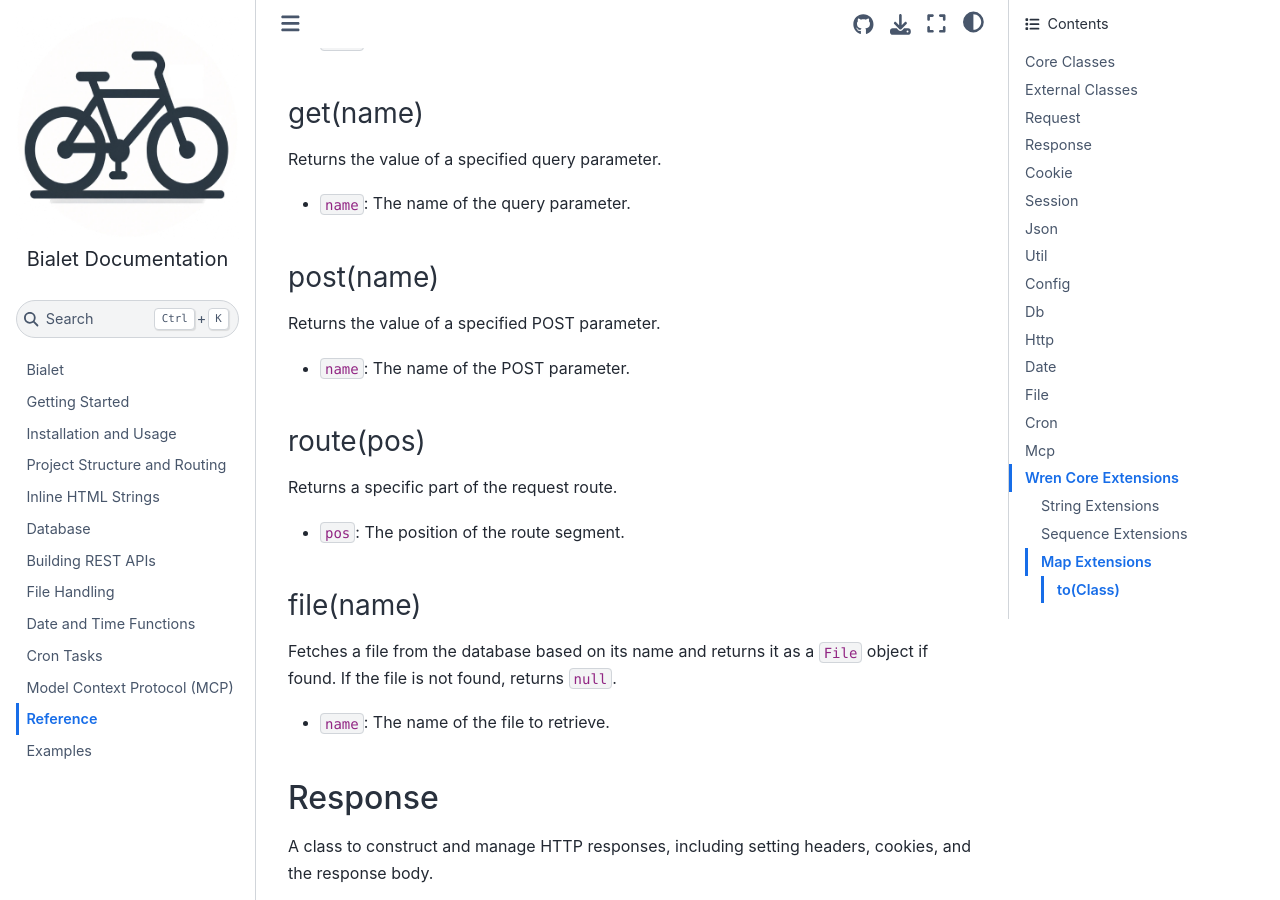
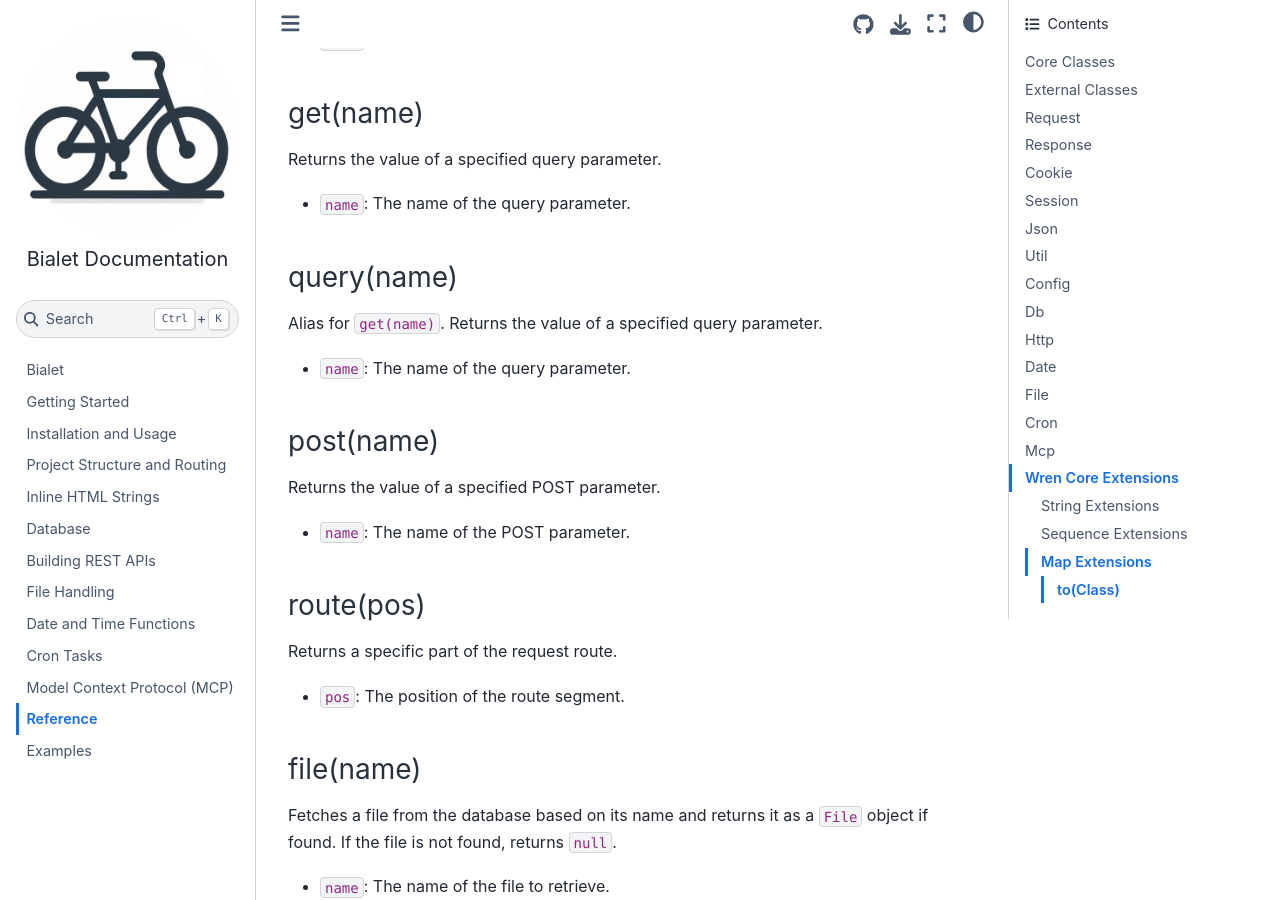
Before and after one commit to bialet/bialet, a Sphinx documentation site: the page built from docs/reference.md, in a window 1280 px wide and 900 px high, scrolled down 2605 px. Built offline with Sphinx 7.4.7 and the Sphinx Book theme 1.1.4, drawn with Linux system fonts in a browser that asks for light colours.

Commit message:
Add Request.query() method as alias for Request.get()
- Added Request.query(name) method that calls Request.get()
- Updated reference documentation to describe the new method
- Provides a more explicit method name for accessing URL query parameters

```diff
--- a/docs/reference.md
+++ b/docs/reference.md
@@ -90,6 +90,12 @@
 ### get(name)
 
 Returns the value of a specified query parameter.
+
+- `name`: The name of the query parameter.
+
+### query(name)
+
+Alias for `get(name)`. Returns the value of a specified query parameter.
 
 - `name`: The name of the query parameter.
 
```
Also changed, not shown: 1 other file.
